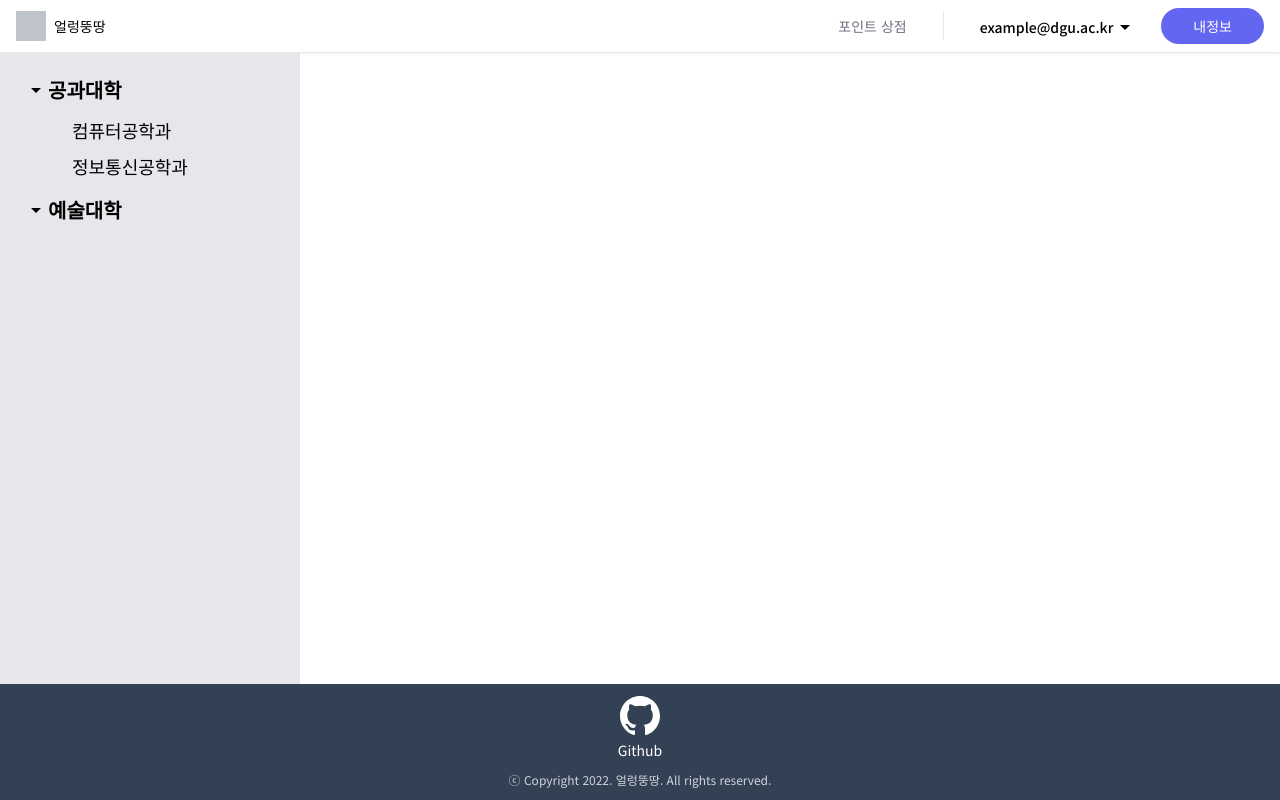
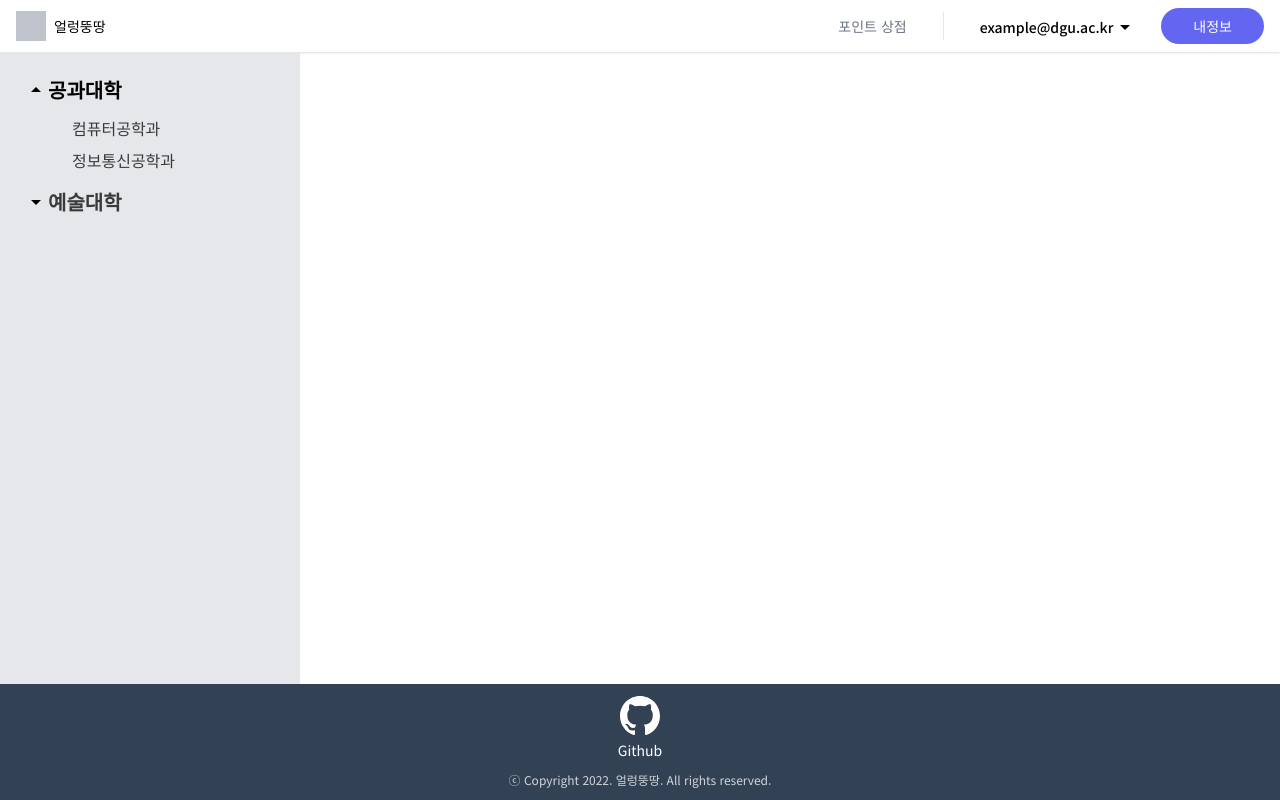
Before and after one commit to SWEngineering-Daze/rewards-based-QnA-flatform-for-undergraduate, a Nuxt app in the folder client/: page / in a window 1280 px wide. Both pictures are taken after a click on the button "공과대학". Built offline with nearby package versions, Linux system fonts and the light colour scheme.

Commit message:
사이드 바 버튼/링크 트랜지션 & active 상태 표시

```diff
--- a/client/components/TheSidebar.vue
+++ b/client/components/TheSidebar.vue
@@ -106,9 +106,12 @@ const data = [
 
       <div v-for="college in data" :key="college.name" class="mb-4 last:mb-0">
         <ClientOnly>
-          <Disclosure>
-            <DisclosureButton class="inline-flex items-center text-xl font-bold mb-3">
-              <img class="w-6" src="@/assets/img/dropdown.svg" />
+          <Disclosure v-slot="{ open }">
+            <DisclosureButton
+              class="inline-flex items-center text-xl text-black font-bold mb-3 transition-all"
+              :class="{ 'text-opacity-75 hover:text-opacity-100': !open }"
+            >
+              <img class="w-6 transtiion-all" :class="{ 'rotate-180': open }" src="@/assets/img/dropdown.svg" />
               {{ college.name }}
             </DisclosureButton>
             <transition
@@ -121,8 +124,10 @@ const data = [
             >
               <DisclosurePanel class="pl-12">
                 <div v-for="department in college.childs" :key="department.name" class="relative mb-2 last:mb-0">
-                  <Popover class="inline-block relative">
-                    <PopoverButton class="text-lg focus:outline-none pr-5">{{ department.name }}</PopoverButton>
+                  <Popover v-slot="{ open }" class="inline-block relative">
+                    <PopoverButton class="text-black transition-all outline-none pr-5" :class="{ 'text-opacity-75 hover:text-opacity-100': !open }">
+                      {{ department.name }}
+                    </PopoverButton>
                     <transition
                       enter-active-class="transition duration-100 ease-out"
                       enter-from-class="transform scale-95 opacity-0"
@@ -134,7 +139,12 @@ const data = [
                       <PopoverPanel
                         class="absolute top-0 right-0 translate-x-full bg-white rounded border shadow p-3 whitespace-nowrap max-w-xs max-h-60 overflow-y-scroll z-10"
                       >
-                        <NuxtLink v-for="course in department.childs" :key="course.name" class="block mb-2 last:mb-0 text-sm" :to="course.href">
+                        <NuxtLink
+                          v-for="course in department.childs"
+                          :key="course.name"
+                          class="block mb-2 last:mb-0 text-sm text-black transition-all text-opacity-75 hover:text-opacity-100"
+                          :to="course.href"
+                        >
                           {{ course.name }}
                         </NuxtLink>
                       </PopoverPanel>
```
